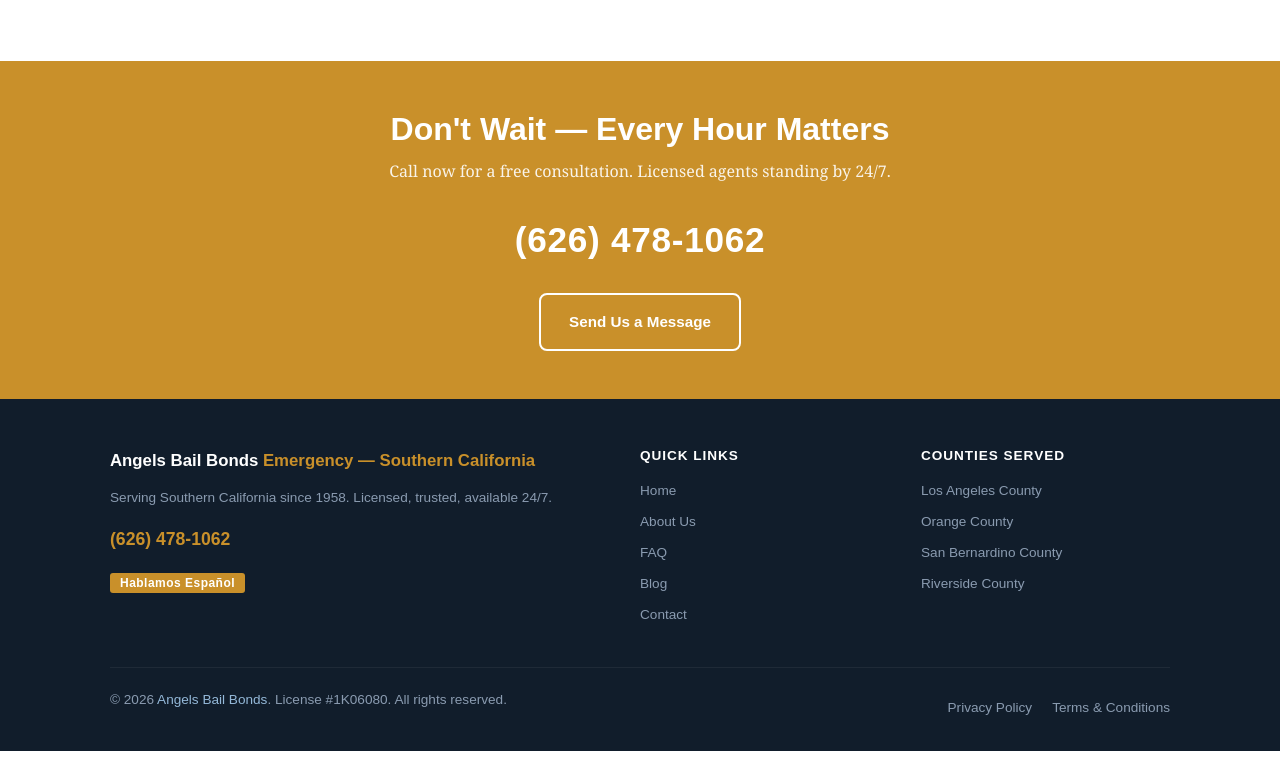
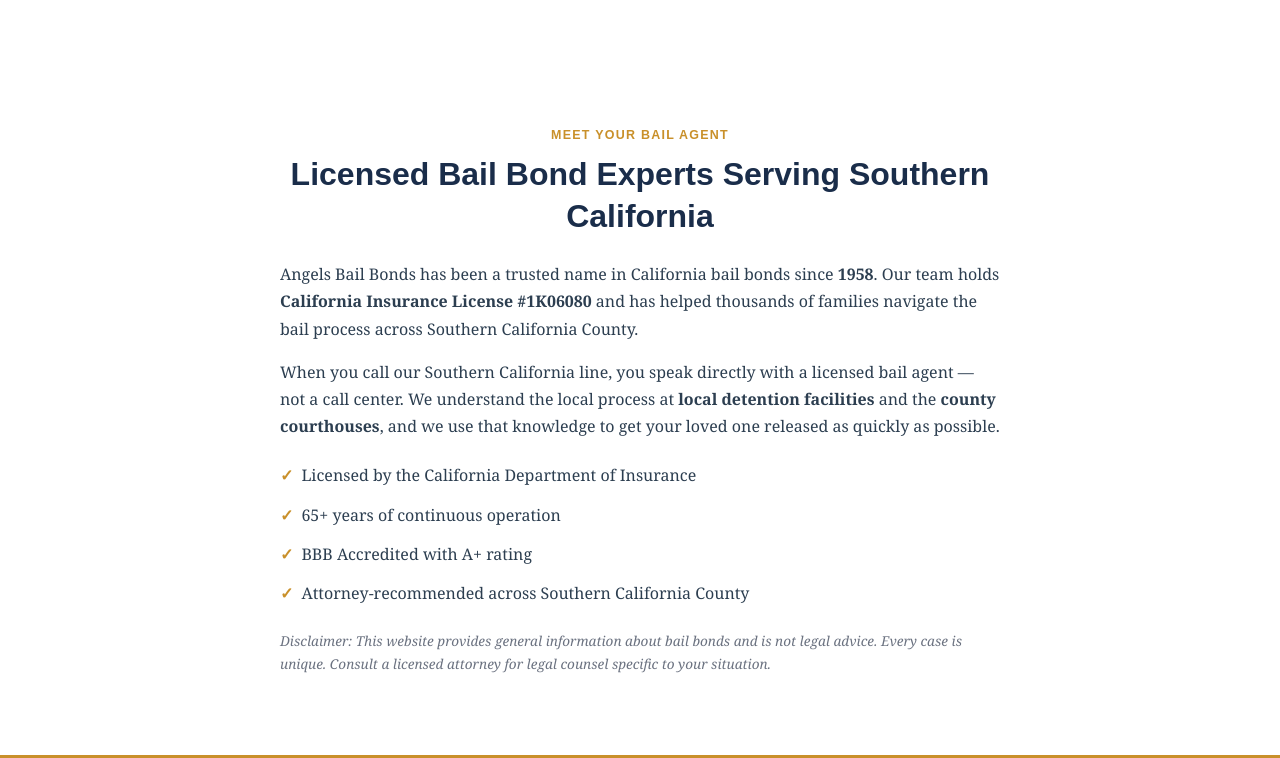
Before and after one commit to vitalradarai-source/1800bail911, a plain HTML site: page index.html in a window 1280 px wide. Shown: the part 3081-3839 px from the top of the page. Drawn offline with Linux system fonts and the light colour scheme.

Commit message:
E-E-A-T: Add expert bio section + legal disclaimer

```diff
--- a/index.html
+++ b/index.html
@@ -136,6 +136,27 @@
       <div style="display:flex;gap:16px;padding:16px 0"><div style="min-width:80px;font-weight:900;color:var(--gold);font-size:.9rem">4–8 hrs</div><div><strong>Defendant released.</strong> Processing time varies by facility. We track your loved one through every step and notify you the moment they're released.</div></div>
     </div>
   </div></section>
+
+  <!-- E-E-A-T Expert Bio -->
+  <section class="section">
+    <div class="container" style="max-width:760px">
+      <p class="section-label text-center">Meet Your Bail Agent</p>
+      <h2 class="text-center text-navy">Licensed Bail Bond Experts Serving Southern California</h2>
+      <div style="display:flex;gap:24px;align-items:flex-start;margin-top:24px">
+        <div style="flex:1">
+          <p>Angels Bail Bonds has been a trusted name in California bail bonds since <strong>1958</strong>. Our team holds <strong>California Insurance License #1K06080</strong> and has helped thousands of families navigate the bail process across Southern California County.</p>
+          <p style="margin-top:12px">When you call our Southern California line, you speak directly with a licensed bail agent — not a call center. We understand the local process at <strong>local detention facilities</strong> and the <strong>county courthouses</strong>, and we use that knowledge to get your loved one released as quickly as possible.</p>
+          <ul style="margin-top:16px;list-style:none;padding:0">
+            <li style="padding:6px 0;display:flex;align-items:center;gap:8px"><span style="color:var(--gold);font-weight:700">&#10003;</span> Licensed by the California Department of Insurance</li>
+            <li style="padding:6px 0;display:flex;align-items:center;gap:8px"><span style="color:var(--gold);font-weight:700">&#10003;</span> 65+ years of continuous operation</li>
+            <li style="padding:6px 0;display:flex;align-items:center;gap:8px"><span style="color:var(--gold);font-weight:700">&#10003;</span> BBB Accredited with A+ rating</li>
+            <li style="padding:6px 0;display:flex;align-items:center;gap:8px"><span style="color:var(--gold);font-weight:700">&#10003;</span> Attorney-recommended across Southern California County</li>
+          </ul>
+          <p style="margin-top:16px;font-size:.85rem;color:#6b7280"><em>Disclaimer: This website provides general information about bail bonds and is not legal advice. Every case is unique. Consult a licensed attorney for legal counsel specific to your situation.</em></p>
+        </div>
+      </div>
+    </div>
+  </section>
   <div class="cta-banner"><div class="container">
     <h2>Don't Wait — Every Hour Matters</h2>
     <p>Call now for a free consultation. Licensed agents standing by 24/7.</p>
```
Also changed, not shown: 1 other file.
